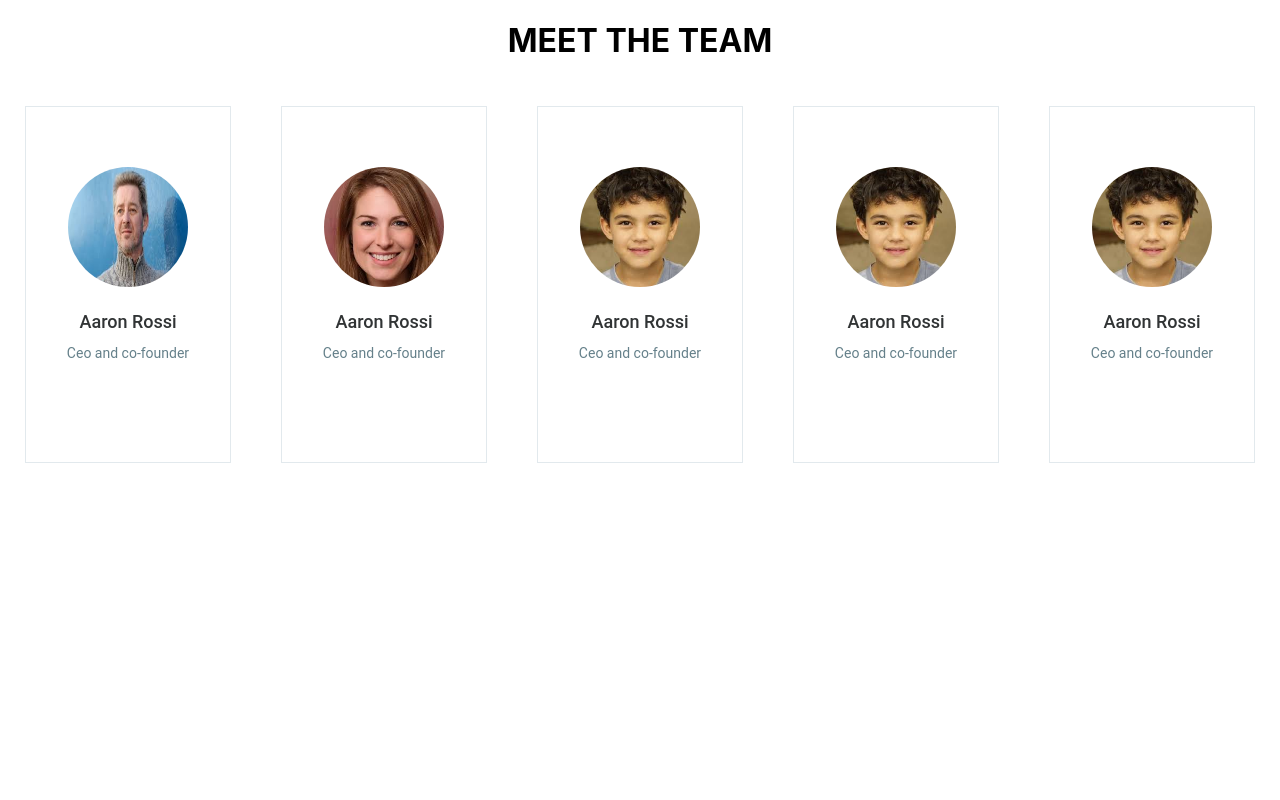
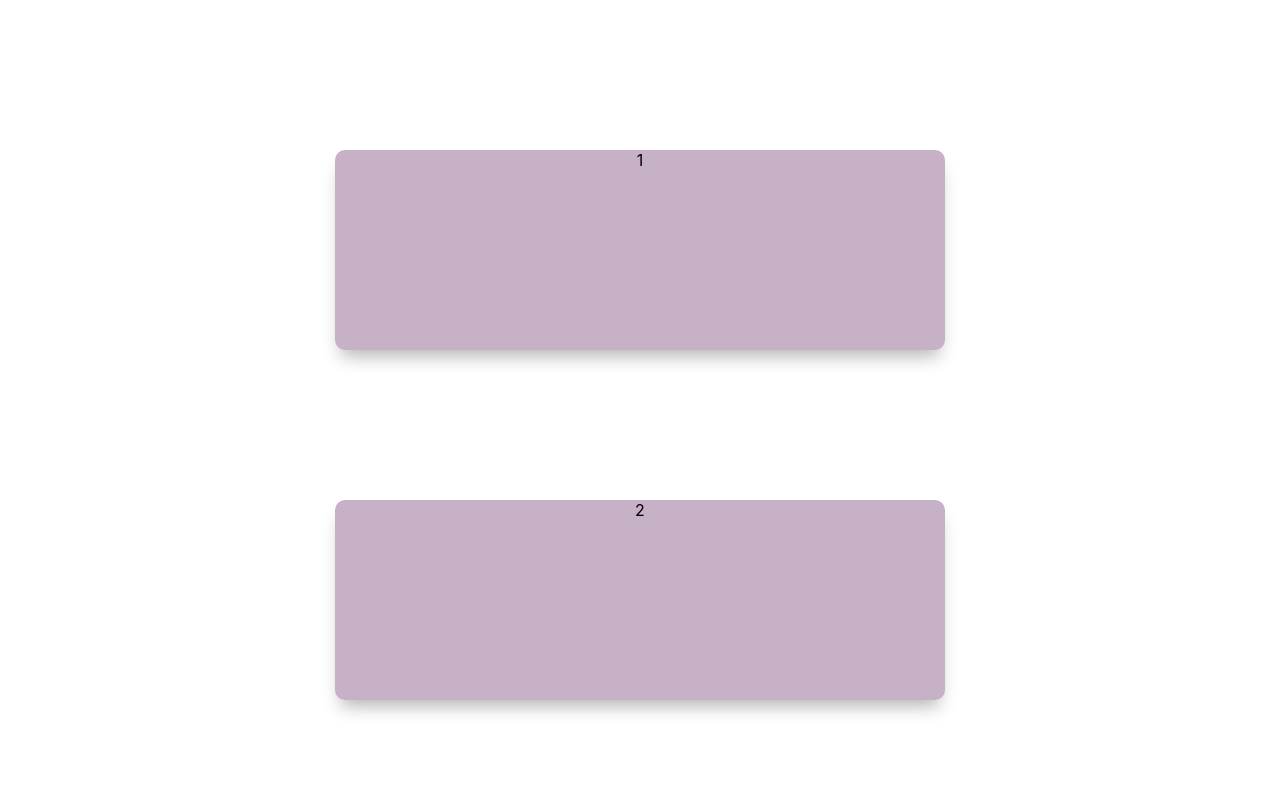
Before and after one commit to Reetika12/card-hover-effect, a React (Create React App) app: page / in a window 1280 px wide. Shown: the top 800 px of the page. Built offline with nearby package versions, Linux system fonts and the light colour scheme.

Commit message:
added animation on hover-card

```diff
--- a/package.json
+++ b/package.json
@@ -6,6 +6,7 @@
     "@testing-library/jest-dom": "^5.12.0",
     "@testing-library/react": "^11.2.7",
     "@testing-library/user-event": "^12.8.3",
+    "aos": "^2.3.4",
     "react": "^17.0.2",
     "react-dom": "^17.0.2",
     "react-scripts": "4.0.3",
--- /dev/null
+++ b/src/AnimateOnScroll.js
@@ -0,0 +1,27 @@
+import React, { useEffect } from 'react'
+import Aos from 'aos'
+import "aos/dist/aos.css"
+import "./Styles/CardHover.css"
+
+const AnimateOnScroll = () => {
+    useEffect(() => {
+        Aos.init({duration: 2000})
+    }, [])
+
+        return (
+            <div className="apps">
+                <div className="grids">
+                    <div data-aos="bottom-top"className="boxes">1</div>
+                    <div data-aos="flip-left"className="boxes">2</div>
+                    <div data-aos="fade-down" className="boxes">3</div>
+                    <div data-aos="fade-right" className="boxes">4</div>
+                    <div data-aos="fade-left" className="boxes">5</div>
+                    <div data-aos="fade-in" className="boxes">6</div>
+                    <div data-aos="zoom-out" className="boxes">7</div>
+                    <div data-aos="fade-up" className="boxes">8</div>
+                </div>
+            </div>
+        )
+}
+
+export default AnimateOnScroll
--- a/src/App.js
+++ b/src/App.js
@@ -1,9 +1,11 @@
 import './App.css';
-import CardHover from './CardHover'
+// import CardHover from './CardHover'
+import AnimateOnScroll from './AnimateOnScroll'
 function App() {
   return (
     <div className="App">
-        <CardHover/>
+        {/* <CardHover/> */}
+        <AnimateOnScroll/>
     </div>
   );
 }
--- a/src/Styles/CardHover.css
+++ b/src/Styles/CardHover.css
@@ -58,3 +58,16 @@
     align-items: center;
     justify-content: center;
 }
+.boxes{
+    margin:15px;
+    margin-top: 150px;
+    background-color: rgb(198, 177, 198);
+    overflow: hidden;
+    height:200px;
+    box-shadow: 0px 12px 18px -6px rgba(0,0,0,0.3);
+    border-radius: 10px;
+}
+.grids{
+    max-width: 50%;
+    margin:auto;
+}
```
Also changed, not shown: 1 other file (tests, documents, lock files or other folders).
